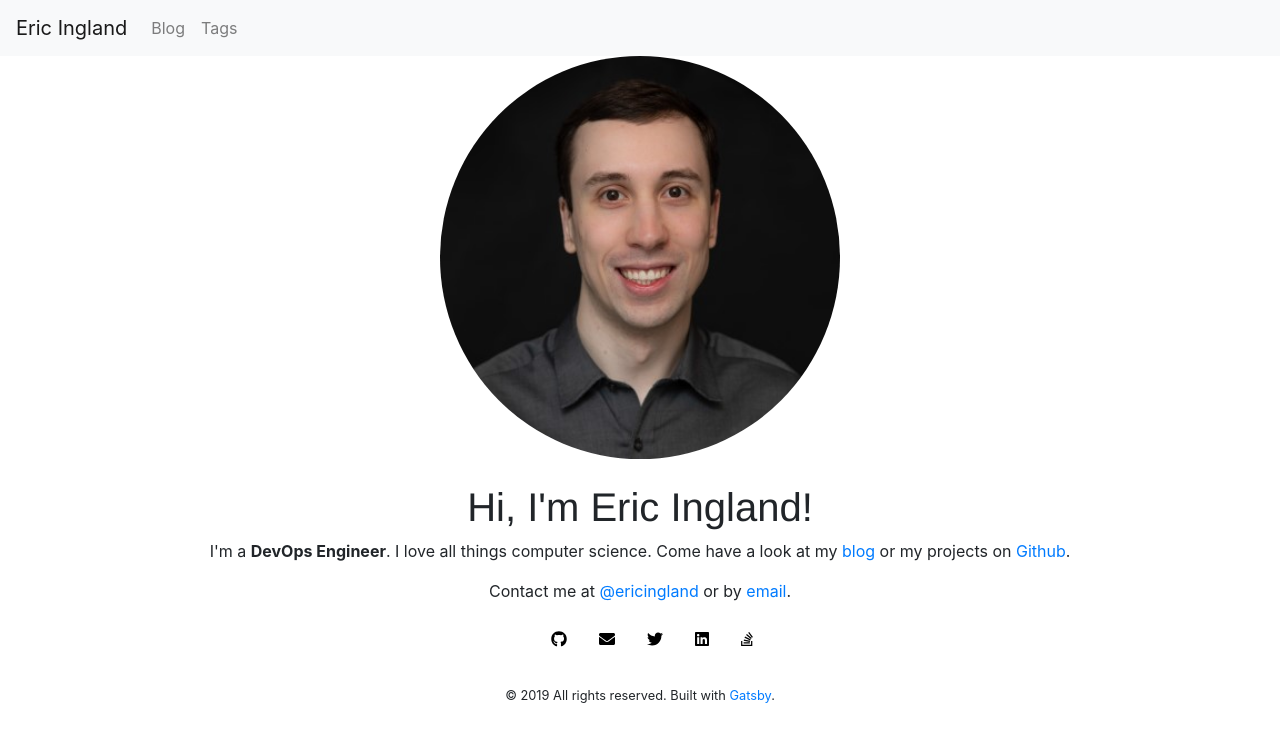
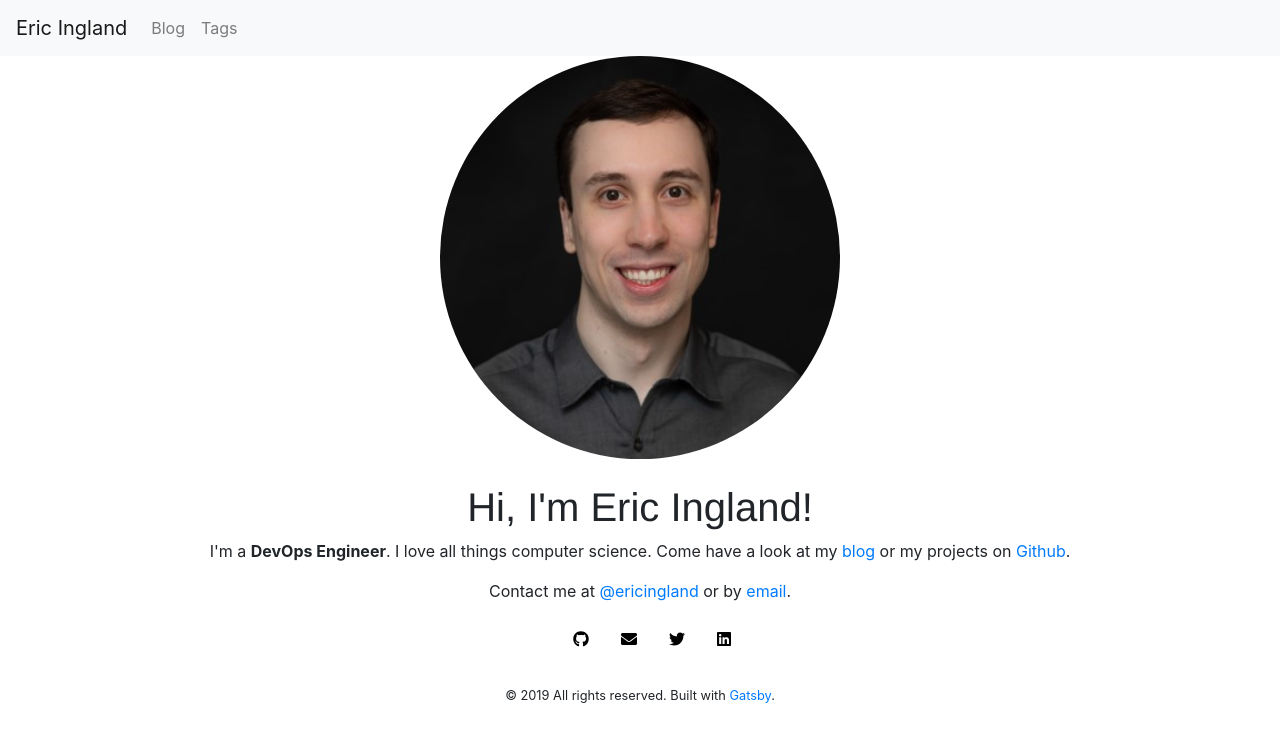
Before and after one commit to eingland/eingland.github.io, a Gatsby site: page / in a window 1280 px wide. Built offline with nearby package versions, Linux system fonts and the light colour scheme; Gatsby itself is replaced by a stand-in of ours; some packages are replaced by stand-ins of ours.

```diff
--- a/src/pages/index.js
+++ b/src/pages/index.js
@@ -47,11 +47,6 @@
             <FontAwesomeIcon icon={['fab', 'linkedin']} style={{ color: '#000000' }} />
           </a>
         </li>
-        <li className="nav-link">
-          <a href="http://stackoverflow.com/users/9735692/eric-ingland">
-            <FontAwesomeIcon icon={['fab', 'stack-overflow']} style={{ color: '#000000' }} />
-          </a>
-        </li>
       </ul>
     </div>
   </Layout>
```
Also changed, not shown: README.md.
